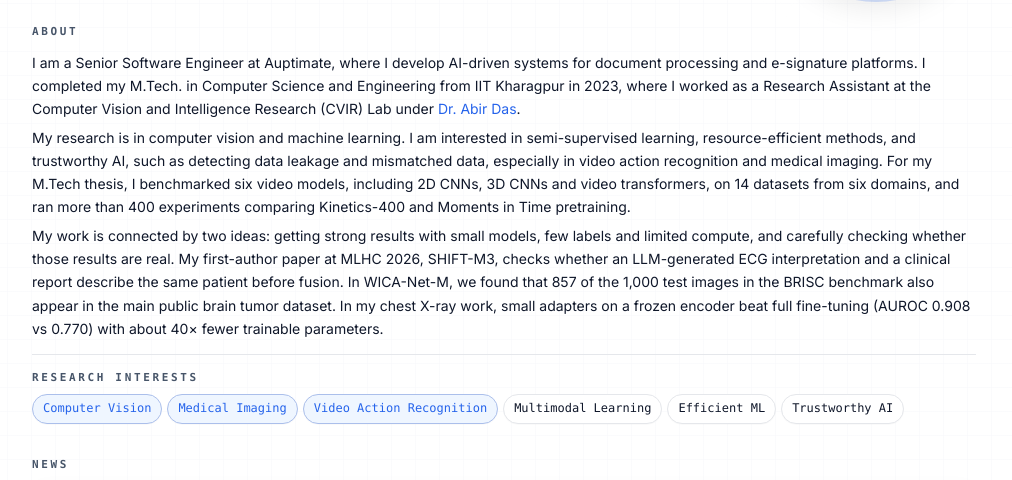
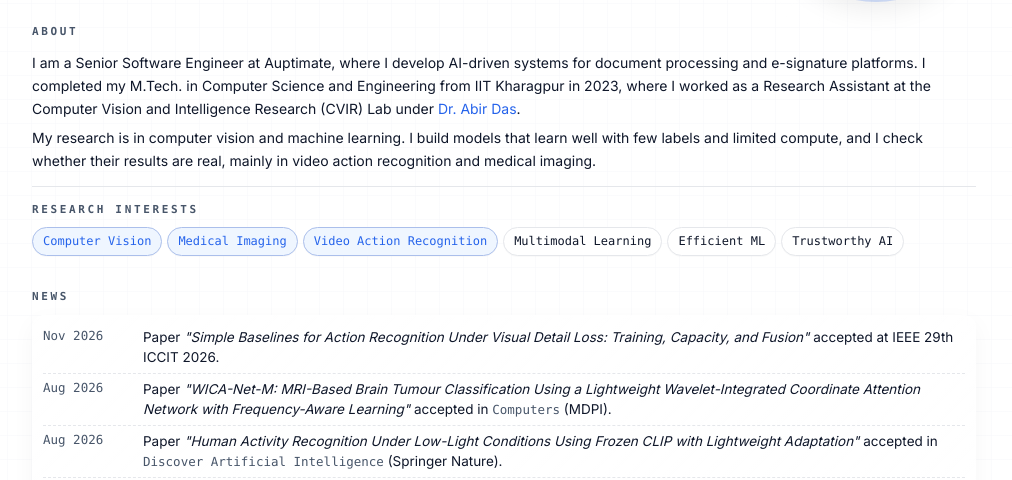
Before and after one commit to ashik-khan-cs/ashik-khan-cs.github.io, a plain HTML site: page index.html in a window 1280 px wide. Shown: the part 284-764 px from the top of the page, without its empty margins (136-1148 px from the left). Drawn offline with Linux system fonts and the light colour scheme.

Commit message:
Shorten About section
Co-Authored-By: Claude Opus 5.5 <noreply@anthropic.com>

```diff
--- a/index.html
+++ b/index.html
@@ -112,10 +112,7 @@
           I am a Senior Software Engineer at Auptimate, where I develop AI-driven systems for document processing and e-signature platforms. I completed my M.Tech. in Computer Science and Engineering from IIT Kharagpur in 2023, where I worked as a Research Assistant at the Computer Vision and Intelligence Research (CVIR) Lab under <a href="https://cse.iitkgp.ac.in/~adas/">Dr. Abir Das</a>.
         </p>
         <p>
-          My research is in computer vision and machine learning. I am interested in semi-supervised learning, resource-efficient methods, and trustworthy AI, such as detecting data leakage and mismatched data, especially in video action recognition and medical imaging. For my M.Tech thesis, I benchmarked six video models, including 2D CNNs, 3D CNNs and video transformers, on 14 datasets from six domains, and ran more than 400 experiments comparing Kinetics-400 and Moments in Time pretraining.
-        </p>
-        <p>
-          My work is connected by two ideas: getting strong results with small models, few labels and limited compute, and carefully checking whether those results are real. My first-author paper at MLHC 2026, SHIFT-M3, checks whether an LLM-generated ECG interpretation and a clinical report describe the same patient before fusion. In WICA-Net-M, we found that 857 of the 1,000 test images in the BRISC benchmark also appear in the main public brain tumor dataset. In my chest X-ray work, small adapters on a frozen encoder beat full fine-tuning (AUROC 0.908 vs 0.770) with about 40&times; fewer trainable parameters.
+          My research is in computer vision and machine learning. I build models that learn well with few labels and limited compute, and I check whether their results are real, mainly in video action recognition and medical imaging.
         </p>
         <div class="interests">
           <h3>Research Interests</h3>
```
